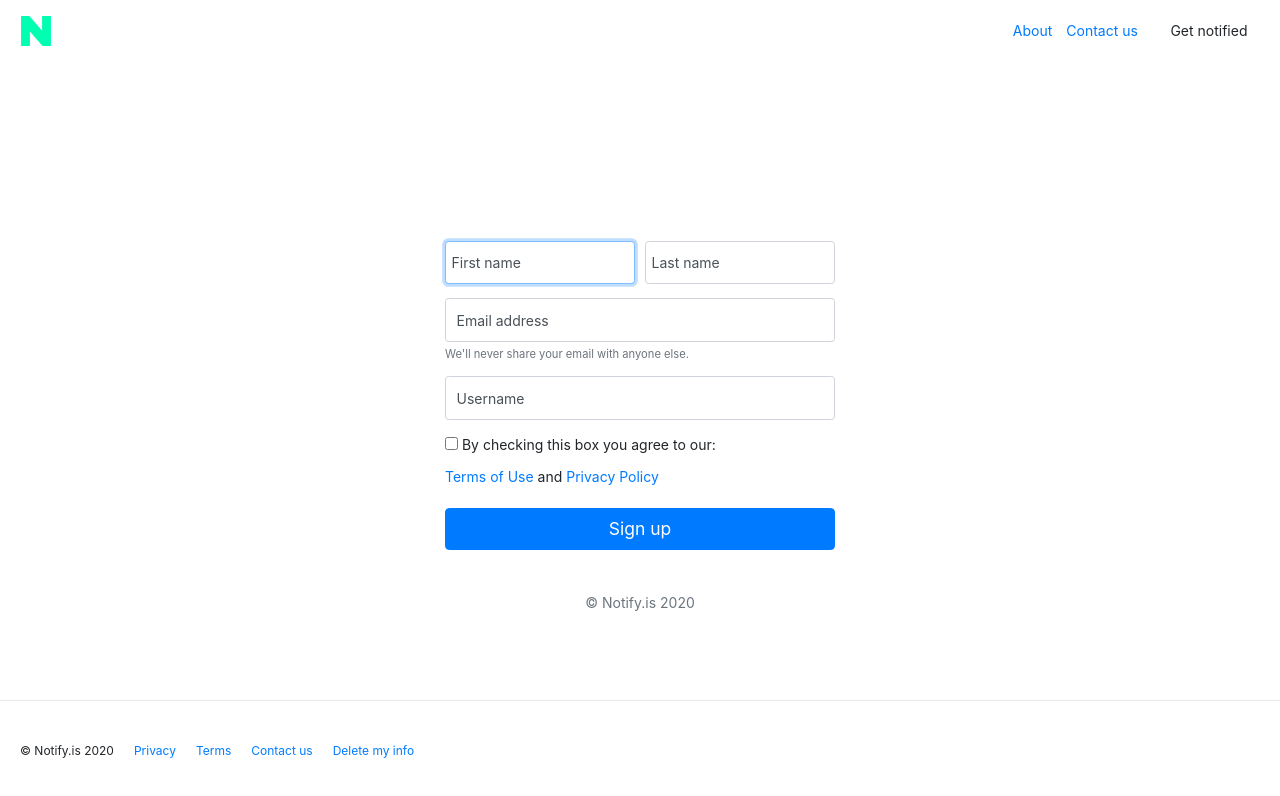
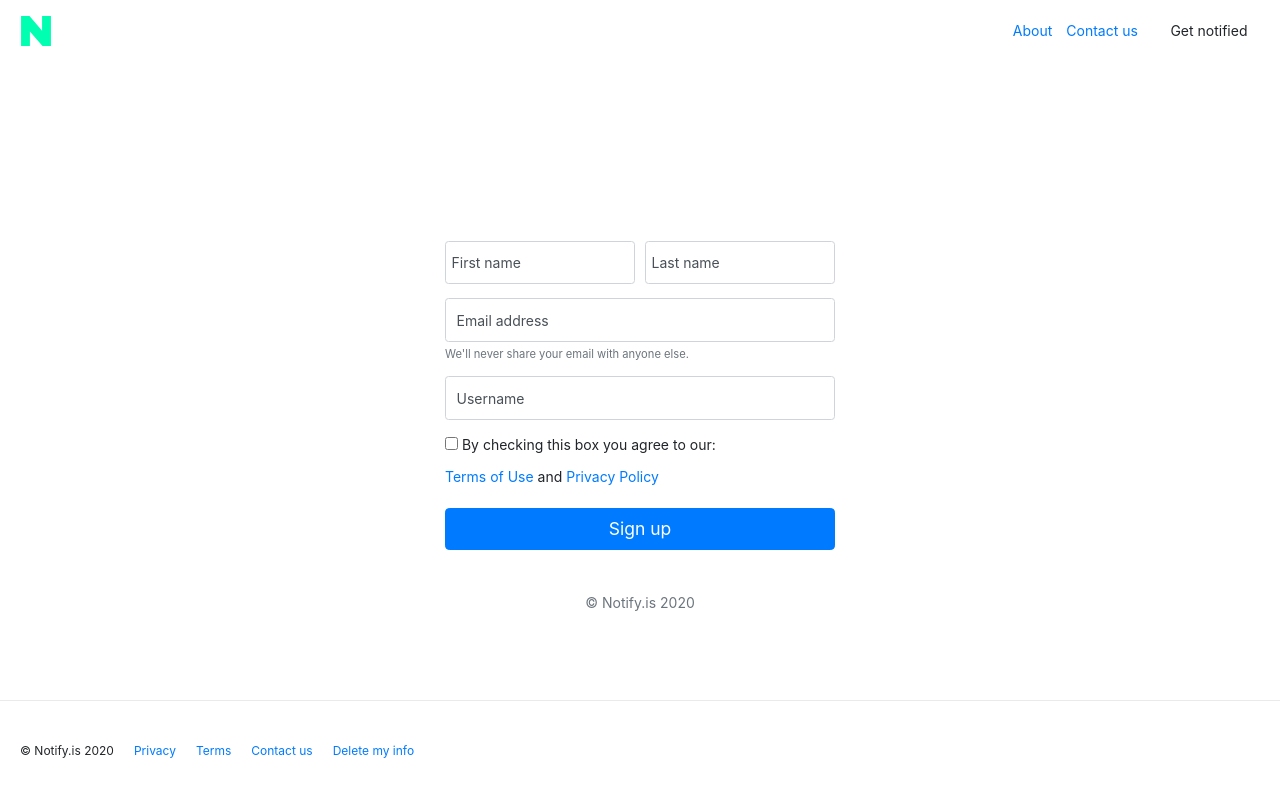
Before and after one commit to oliverproud/notify.is, a Next.js app: page /signup in a window 1280 px wide. Shown: the top 796 px of the page. Built offline with nearby package versions, Linux system fonts and the light colour scheme.

Commit message:
remove autofocus

```diff
--- a/pages/signup.js
+++ b/pages/signup.js
@@ -21,7 +21,7 @@ export default function Test() {
         <form className="form-signup">
           <div className="form-row">
             <div className="form-label-group col">
-              <input type="text" id="inputFirstName" className="form-control" placeholder="First name" required autoFocus />
+              <input type="text" id="inputFirstName" className="form-control" placeholder="First name" required />
               <label htmlFor="inputFirstName">First name</label>
             </div>
 
```
